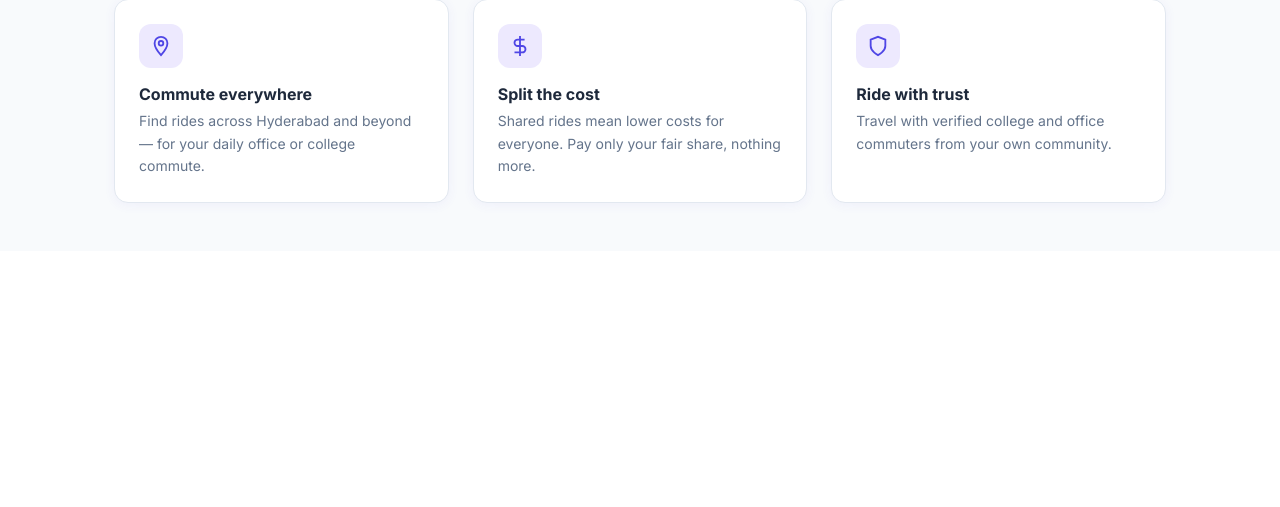
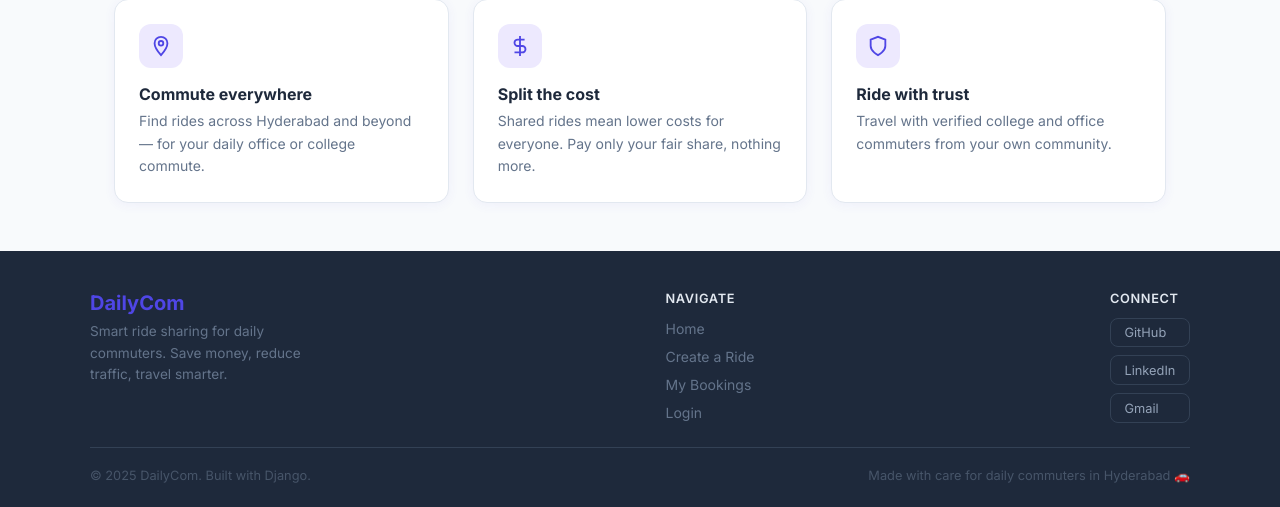
Before and after one commit to abhichirunomula/DailyCom, a Django app: page / in a window 1280 px wide. Shown: the part 623-1130 px from the top of the page. Before the commit the page ends 828 px from the top, so only its background shows below. Run offline with Django 5.2, Linux system fonts and the light colour scheme.

Commit message:
Added a footer

```diff
--- a/static/css/style.css
+++ b/static/css/style.css
@@ -440,3 +440,45 @@ tr:hover td {
     margin-bottom: 1.5rem;
     border: 1px solid #c7d2fe;
 }
+
+/* ─── Footer ─────────────────────────────────────────────── */
+.footer {
+  background: #1e293b;
+  color: #94a3b8;
+  padding: 2.5rem 1.5rem 1.5rem;
+  margin-top: 3rem;
+}
+.footer-inner { max-width: 1100px; margin: 0 auto; }
+.footer-top {
+  display: flex;
+  flex-wrap: wrap;
+  justify-content: space-between;
+  gap: 2rem;
+  padding-bottom: 1.5rem;
+  border-bottom: 1px solid #334155;
+}
+.footer-brand h3 { color: var(--primary); font-size: 1.25rem; font-weight: 700; margin-bottom: 0.4rem; }
+.footer-brand p { font-size: 0.85rem; max-width: 220px; line-height: 1.6; color: #64748b; }
+.footer-links h4 { color: #e2e8f0; font-size: 0.8rem; font-weight: 600; margin-bottom: 0.75rem; text-transform: uppercase; letter-spacing: 0.05em; }
+.footer-links ul { list-style: none; padding: 0; margin: 0; display: flex; flex-direction: column; gap: 0.5rem; }
+.footer-links ul li a { color: #64748b; font-size: 0.875rem; }
+.footer-links ul li a:hover { color: var(--primary); }
+.footer-social { display: flex; flex-direction: column; gap: 0.5rem; margin-top: 0.25rem; }
+.social-btn {
+  display: inline-block;
+  padding: 0.4rem 0.85rem;
+  border: 1px solid #334155;
+  border-radius: 8px;
+  color: #94a3b8;
+  font-size: 0.8rem;
+  transition: all 0.15s;
+}
+.social-btn:hover { border-color: var(--primary); color: var(--primary); text-decoration: none; }
+.footer-bottom {
+  display: flex;
+  flex-wrap: wrap;
+  justify-content: space-between;
+  padding-top: 1.25rem;
+  font-size: 0.8rem;
+  color: #475569;
+}
--- a/templates/base.html
+++ b/templates/base.html
@@ -90,6 +90,41 @@
   {% endif %}
   {% block content %}{% endblock %}
 </div>
+<footer class="footer">
+  <div class="footer-inner">
+    <div class="footer-top">
+
+      <div class="footer-brand">
+        <h3>DailyCom</h3>
+        <p>Smart ride sharing for daily commuters. Save money, reduce traffic, travel smarter.</p>
+      </div>
+
+      <div class="footer-links">
+        <h4>Navigate</h4>
+        <ul>
+          <li><a href="{% url 'home' %}">Home</a></li>
+          <li><a href="{% url 'create_ride' %}">Create a Ride</a></li>
+          <li><a href="{% url 'my_bookings' %}">My Bookings</a></li>
+          <li><a href="{% url 'login' %}">Login</a></li>
+        </ul>
+      </div>
+
+      <div class="footer-links">
+        <h4>Connect</h4>
+        <div class="footer-social">
+          <a href="https://github.com/YOUR_USERNAME" class="social-btn" target="_blank">GitHub</a>
+          <a href="https://linkedin.com/in/YOUR_USERNAME" class="social-btn" target="_blank">LinkedIn</a>
+          <a href="mailto:YOUR@gmail.com" class="social-btn">Gmail</a>
+        </div>
+      </div>
+
+    </div>
+    <div class="footer-bottom">
+      <span>© 2025 DailyCom. Built with Django.</span>
+      <span>Made with care for daily commuters in Hyderabad 🚗</span>
+    </div>
+  </div>
+</footer>
 
 <style>
   /* ── Navbar ── */
```
